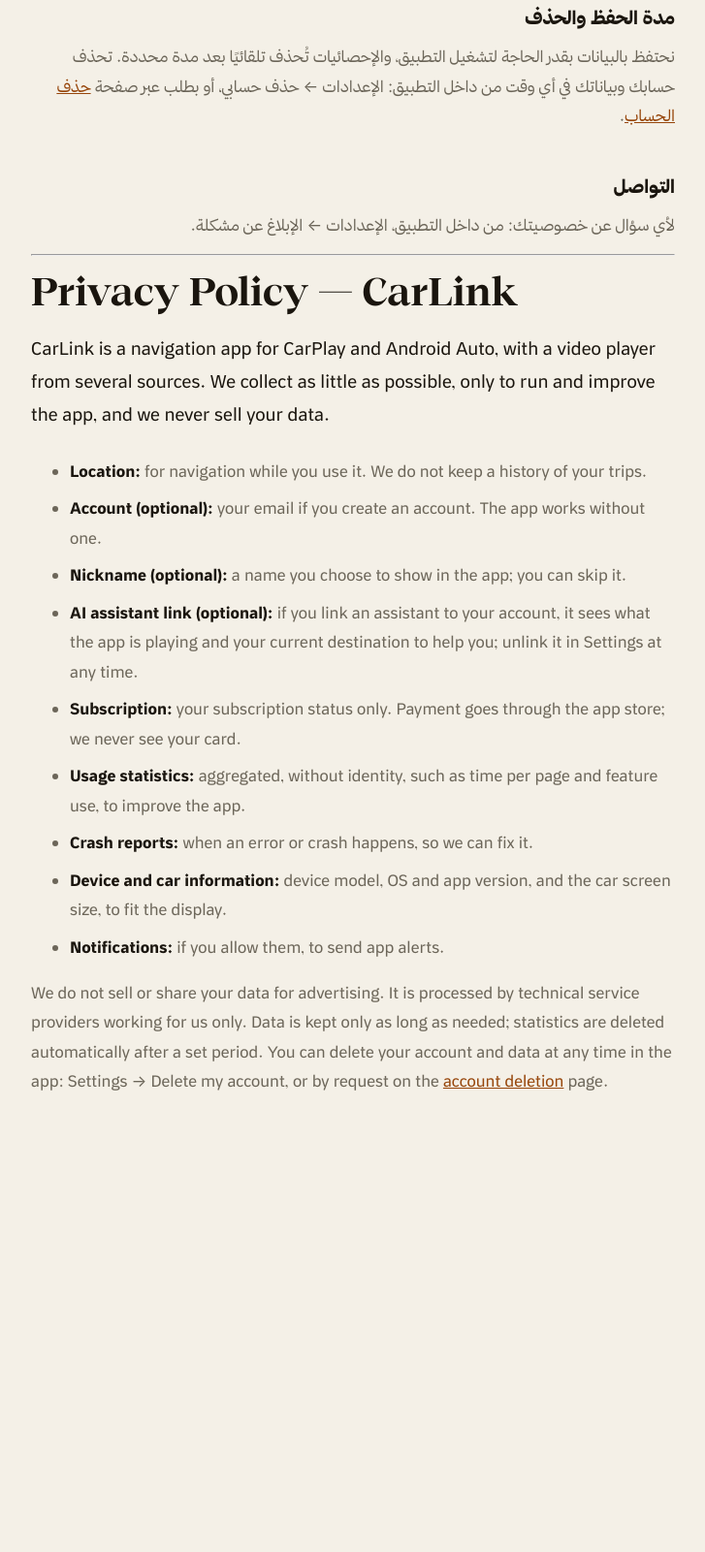
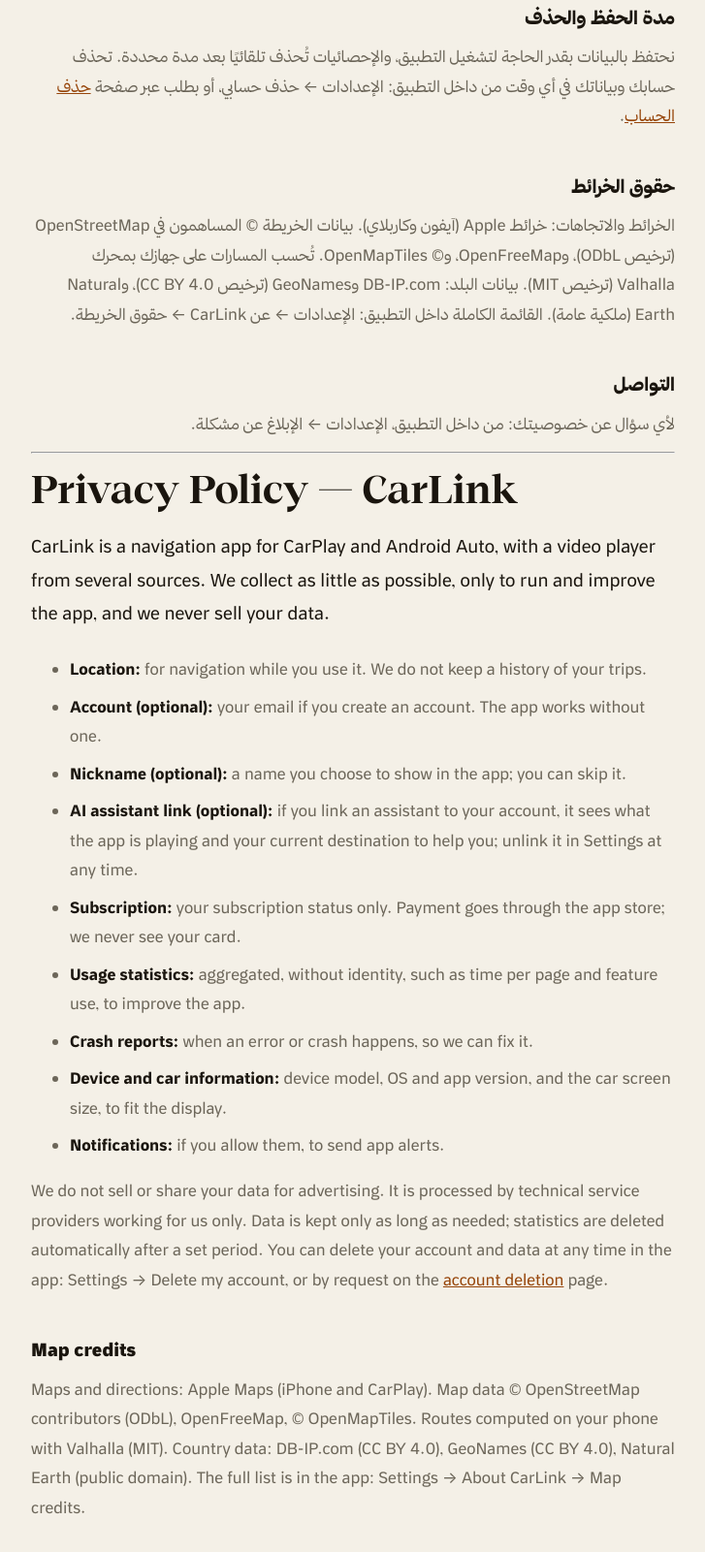
Before and after one commit to Faris1421/wabfit-site, a plain HTML site: page carlink/privacy.html in a window 1280 px wide. Shown: the part 848-2449 px from the top of the page at 97% size, without its empty margins (276-1003 px from the left). Before the commit the page ends 2065 px from the top, so only its background shows below. Drawn offline with Linux system fonts and the light colour scheme.

Commit message:
Privacy: map data credits (OpenStreetMap ODbL, OpenFreeMap, OpenMapTiles, Valhalla, country data) — owner-approved drafts 2026-11-23
Co-Authored-By: Claude Opus 5.5 <noreply@anthropic.com>

```diff
--- a/carlink/privacy.html
+++ b/carlink/privacy.html
@@ -35,6 +35,9 @@
 <h2>مدة الحفظ والحذف</h2>
 <p>نحتفظ بالبيانات بقدر الحاجة لتشغيل التطبيق، والإحصائيات تُحذف تلقائيًا بعد مدة محددة. تحذف حسابك وبياناتك في أي وقت من داخل التطبيق: الإعدادات ← حذف حسابي، أو بطلب عبر صفحة <a href="./delete-account.html">حذف الحساب</a>.</p>
 
+<h2>حقوق الخرائط</h2>
+<p>الخرائط والاتجاهات: خرائط Apple (آيفون وكاربلاي). بيانات الخريطة © المساهمون في OpenStreetMap (ترخيص ODbL)، وOpenFreeMap، و© OpenMapTiles. تُحسب المسارات على جهازك بمحرك Valhalla (ترخيص MIT). بيانات البلد: DB-IP.com وGeoNames (ترخيص CC BY 4.0)، وNatural Earth (ملكية عامة). القائمة الكاملة داخل التطبيق: الإعدادات ← عن CarLink ← حقوق الخريطة.</p>
+
 <h2>التواصل</h2>
 <p>لأي سؤال عن خصوصيتك: من داخل التطبيق، الإعدادات ← الإبلاغ عن مشكلة.</p>
 
@@ -55,6 +58,8 @@
 <li><strong>Notifications:</strong> if you allow them, to send app alerts.</li>
 </ul>
 <p>We do not sell or share your data for advertising. It is processed by technical service providers working for us only. Data is kept only as long as needed; statistics are deleted automatically after a set period. You can delete your account and data at any time in the app: Settings → Delete my account, or by request on the <a href="./delete-account.html">account deletion</a> page.</p>
+<h2>Map credits</h2>
+<p>Maps and directions: Apple Maps (iPhone and CarPlay). Map data © OpenStreetMap contributors (ODbL), OpenFreeMap, © OpenMapTiles. Routes computed on your phone with Valhalla (MIT). Country data: DB-IP.com (CC BY 4.0), GeoNames (CC BY 4.0), Natural Earth (public domain). The full list is in the app: Settings → About CarLink → Map credits.</p>
 </div>
 
 </div>
```
